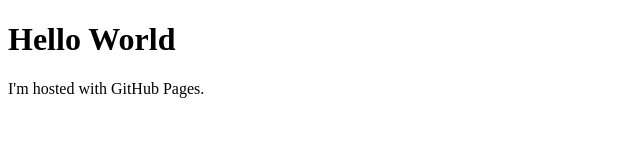
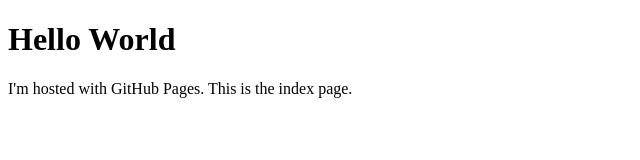
Before and after one commit to marinahgtech/marinahgtech.github.io, a plain HTML site: page Index.html in a window 1280 px wide. Shown: the whole page, without its empty margins (0-640 px from the left). Drawn offline with Linux system fonts and the light colour scheme.

Commit message:
Update Index.html
First commit

```diff
--- a/Index.html
+++ b/Index.html
@@ -2,6 +2,6 @@
 <html>
 <body>
 <h1>Hello World</h1>
-<p>I'm hosted with GitHub Pages.</p>
+<p>I'm hosted with GitHub Pages. This is the index page.</p>
 </body>
 </html>
```
